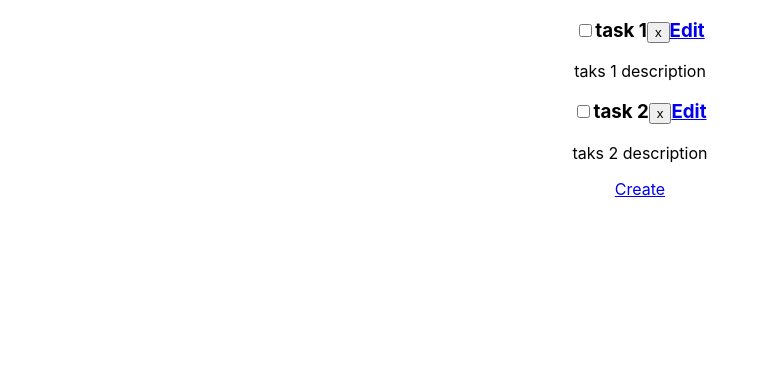
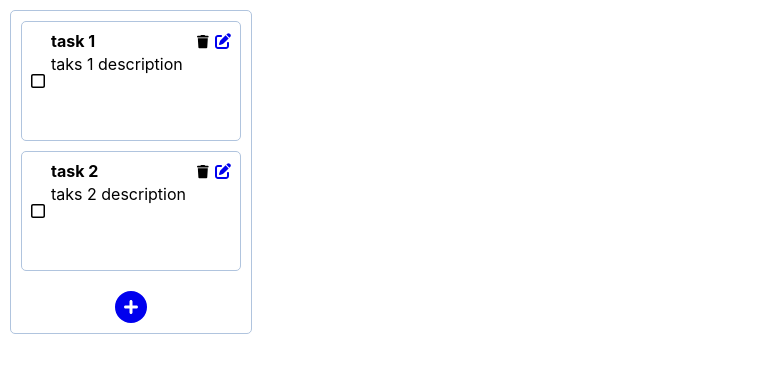
Before and after one commit to Jorge-Pelcastre/todo, a React (Create React App) app: page / in a window 1280 px wide. Shown: the top 372 px of the page, without its empty margins (0-760 px from the left). Built offline with nearby package versions, Linux system fonts and the light colour scheme.

Commit message:
style: tasks list style
list  and items tasks new style

```diff
--- a/package.json
+++ b/package.json
@@ -3,6 +3,10 @@
   "version": "0.1.0",
   "private": true,
   "dependencies": {
+    "@fortawesome/fontawesome-svg-core": "^6.2.1",
+    "@fortawesome/free-regular-svg-icons": "^6.2.1",
+    "@fortawesome/free-solid-svg-icons": "^6.2.1",
+    "@fortawesome/react-fontawesome": "^0.2.0",
     "@reduxjs/toolkit": "^1.9.0",
     "@testing-library/jest-dom": "^5.16.5",
     "@testing-library/react": "^13.4.0",
--- a/src/App.css
+++ b/src/App.css
@@ -1,38 +1,58 @@
-.App {
-  text-align: center;
+.task {
+  display: flex;
+  justify-content: space-between;
+  border: 1px solid lightsteelblue;
+  margin: 10px;
+  border-radius: 5px;
+  padding: 9px;
+  aspect-ratio: 2/1;
+  height: 100px;
+
 }
 
-.App-logo {
-  height: 40vmin;
-  pointer-events: none;
+.tasks-list {
+  display: inline-block;
+  border: 1px solid lightsteelblue;
+  border-radius: 5px;
+  width: auto;
+  margin: 10px;
+  padding: 0;
 }
 
-@media (prefers-reduced-motion: no-preference) {
-  .App-logo {
-    animation: App-logo-spin infinite 20s linear;
-  }
+.task-check {
+  display: flex;
+  align-items: center;
 }
 
-.App-header {
-  background-color: #282c34;
-  min-height: 100vh;
-  display: flex;
-  flex-direction: column;
-  align-items: center;
-  justify-content: center;
-  font-size: calc(10px + 2vmin);
-  color: white;
+.task-check input[type=checkbox] {
+  margin: 5px;
 }
 
-.App-link {
-  color: #61dafb;
+.task-description {
+  margin: 3px auto;
+  text-align: justify;
 }
 
-@keyframes App-logo-spin {
-  from {
-    transform: rotate(0deg);
-  }
-  to {
-    transform: rotate(360deg);
-  }
+.task-content {
+  width: 90%;
 }
+
+.task-title {
+  display: flex;
+  justify-content: space-between;
+}
+
+.add-task{
+  display: flex;
+  justify-content: center;
+}
+
+.add-task-link{
+  display: inline;
+  margin: 10px 0;
+}
+
+.cancel-button{
+  border: none;
+  background-color: inherit;
+}
--- a/src/components/Task.js
+++ b/src/components/Task.js
@@ -1,6 +1,9 @@
 import { useDispatch } from "react-redux";
 import { Link } from "react-router-dom";
 import { deleteTask } from "../features/tasks/taskSlice";
+import { FontAwesomeIcon } from '@fortawesome/react-fontawesome';
+import { faEdit, faTrash, faSquareCheck } from '@fortawesome/free-solid-svg-icons';
+import { faSquare } from '@fortawesome/free-regular-svg-icons';
 
 function Task({ id, title, description, complete }) {
     const dispatch = useDispatch();
@@ -10,17 +13,32 @@ function Task({ id, title, description, complete }) {
     }
 
     return (
-        <div>
-            <h3>
-                <input type='checkbox' value={complete} />
-                {title}
-                <button onClick={e => handleDelete(id)}>x</button>
-                <Link to={`/${id}/edit`}>Edit</Link>
-            </h3>
-            <p>
-                {description}
-            </p>
-        </div>
+        <li className="task">
+            <div className="task-check">
+                <FontAwesomeIcon icon={complete ? faSquareCheck : faSquare}/>
+            </div>
+            <div className="task-content">
+                <div className="task-title">
+                    <strong>
+                        {title}
+                    </strong>
+                    <span>
+                        <button onClick={e => handleDelete(id)} className="cancel-button">
+                            <FontAwesomeIcon icon={faTrash}/>
+                        </button>
+                        <Link to={`/${id}/edit`}>
+                            <FontAwesomeIcon icon={faEdit}/>
+                        </Link>
+                    </span>
+                </div>
+                <p className="task-description">
+                    {description}
+                </p>
+                <div>
+
+                </div>
+            </div>
+        </li>
     );
 }
 
--- a/src/components/TasksList.js
+++ b/src/components/TasksList.js
@@ -1,16 +1,22 @@
 import { useSelector } from 'react-redux';
 import { Link } from 'react-router-dom';
+import { FontAwesomeIcon } from '@fortawesome/react-fontawesome';
+import { faCirclePlus } from '@fortawesome/free-solid-svg-icons'
 import Task from './Task';
 
 function TasksList() {
     const tasks = useSelector(state => state.tasks);
 
     return (
-        <div>
+        <ul className='tasks-list'>
             {tasks.map(({id, title, description, complete}) =>
             <Task key={id} id={id} title={title} description={description} complete={complete}/>)}
-            <Link to="/create">Create</Link>
-        </div>
+            <li className="add-task">
+                <Link to="/create" className='add-task-link'>
+                    <FontAwesomeIcon icon={faCirclePlus} size="2xl" />
+                </Link>
+            </li>
+        </ul>
     );
 }
 
```
Also changed, not shown: 1 other file (tests, documents, lock files or other folders).
